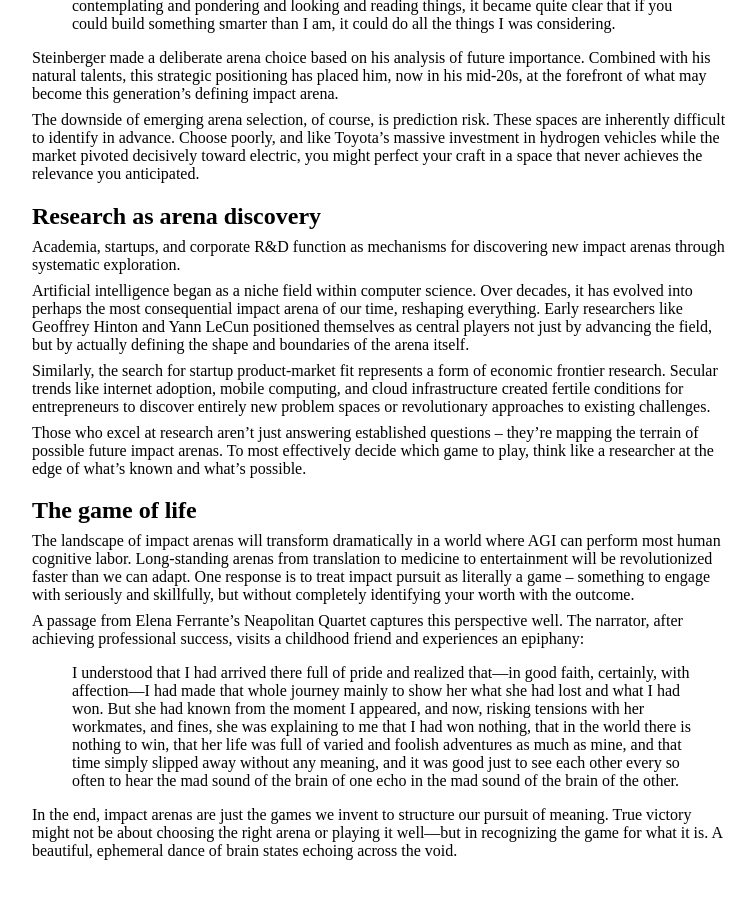
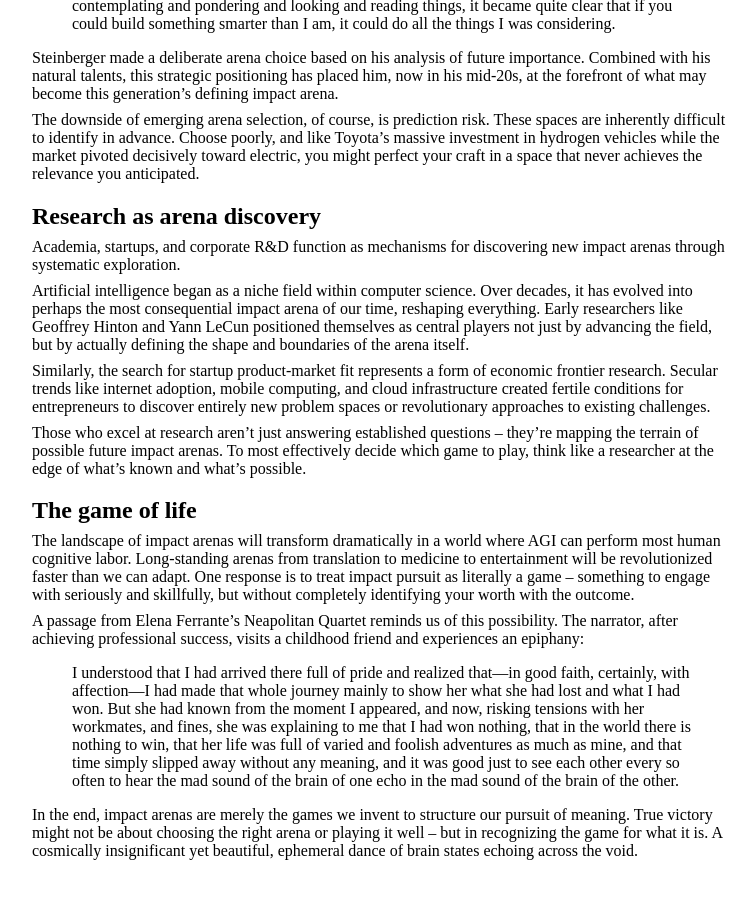
Before and after one commit to maxh/maxheinritz.com, a Jekyll site: the page built from _posts/2025-05-11-impact-arenas.md, in a window 1280 px wide and 900 px high, scrolled down 2116 px. Shown: the whole window, without its empty margins (108-864 px from the left). Built offline with Jekyll 4.4.1, drawn with Linux system fonts in a browser that asks for light colours; some of the changed text lies outside the part shown.

Commit message:
more tidying

```diff
--- a/_posts/2025-05-11-impact-arenas.md
+++ b/_posts/2025-05-11-impact-arenas.md
@@ -48,7 +48,7 @@ Linklater recognizes a fundamental truth: attention is our scarcest resource. Th
 
 ## Strategic arena selection
 
-Philosopher Kwame Appiah captures it well:
+Philosopher Kwame Appiah nailed it:
 
 >It's not how well you play the game, it's deciding which game you want to play.
 
@@ -80,8 +80,8 @@ Those who excel at research aren't just answering established questions – they
 
 The landscape of impact arenas will transform dramatically in a world where AGI can perform most human cognitive labor. Long-standing arenas from translation to medicine to entertainment will be revolutionized faster than we can adapt. One response is to treat impact pursuit as literally a game – something to engage with seriously and skillfully, but without completely identifying your worth with the outcome.
 
-A passage from Elena Ferrante's Neapolitan Quartet captures this perspective well. The narrator, after achieving professional success, visits a childhood friend and experiences an epiphany:
+A passage from Elena Ferrante's Neapolitan Quartet reminds us of this possibility. The narrator, after achieving professional success, visits a childhood friend and experiences an epiphany:
 
 >I understood that I had arrived there full of pride and realized that—in good faith, certainly, with affection—I had made that whole journey mainly to show her what she had lost and what I had won. But she had known from the moment I appeared, and now, risking tensions with her workmates, and fines, she was explaining to me that I had won nothing, that in the world there is nothing to win, that her life was full of varied and foolish adventures as much as mine, and that time simply slipped away without any meaning, and it was good just to see each other every so often to hear the mad sound of the brain of one echo in the mad sound of the brain of the other.
 
-In the end, impact arenas are just the games we invent to structure our pursuit of meaning. True victory might not be about choosing the right arena or playing it well—but in recognizing the game for what it is. A beautiful, ephemeral dance of brain states echoing across the void.
+In the end, impact arenas are merely the games we invent to structure our pursuit of meaning. True victory might not be about choosing the right arena or playing it well -- but in recognizing the game for what it is. A cosmically insignificant yet beautiful, ephemeral dance of brain states echoing across the void.
```
